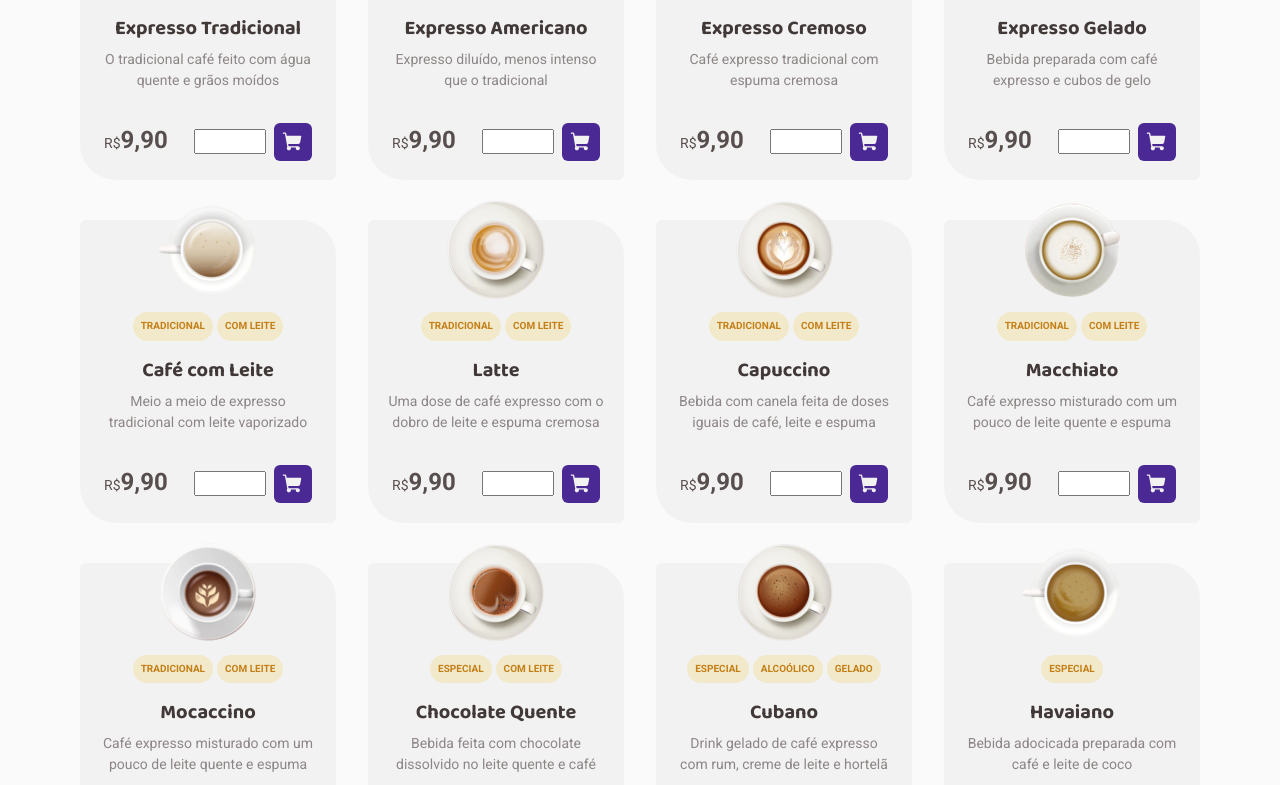
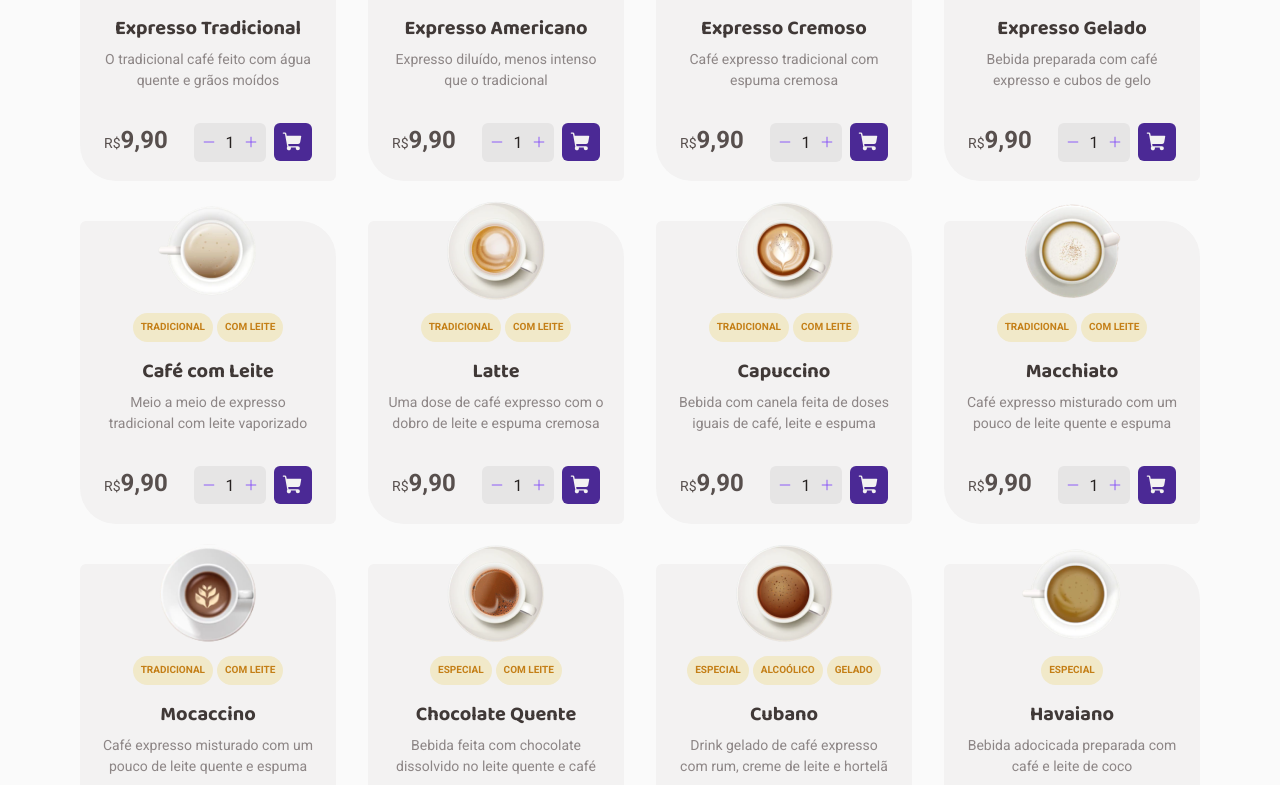
Before and after one commit to diipacheco/coffee-delivery, a React (Vite) app: page / in a window 1280 px wide. Shown: the part 935-1720 px from the top of the page. Built offline with nearby package versions, Linux system fonts and the light colour scheme.

Commit message:
Finish add to cart button layout

```diff
--- a/src/components/Card/index.tsx
+++ b/src/components/Card/index.tsx
@@ -2,6 +2,7 @@ import { useTheme } from 'styled-components';
 import { ShoppingCart } from 'phosphor-react';
 
 import { CoffeeInfo, Container, Tags, Tag, Control, Price, Order } from './styles';
+import { QuantityInput } from '../Form/QuantityInput';
 
 interface CardProps {
   coffee: {
@@ -38,10 +39,7 @@ export function Card({ coffee }: CardProps) {
         </Price>
 
         <Order>
-          {/**
-            Fazer o input em um componente separado de form
-           */}
-          <input type="number" />
+          <QuantityInput />
           <button type="button">
             <ShoppingCart size={22} weight="fill" color={theme.colors.baseColors.baseCard} />
           </button>
--- a/src/components/Card/styles.ts
+++ b/src/components/Card/styles.ts
@@ -93,10 +93,6 @@ export const Order = styled.div`
   align-items: center;
   gap: 0.5rem;
 
-  > input {
-    max-width: 4.5rem;
-  }
-
   > button {
     width: 2.375rem;
     height: 2.375rem;
--- /dev/null
+++ b/src/components/Form/QuantityInput/index.tsx
@@ -0,0 +1,16 @@
+import { Minus, Plus } from 'phosphor-react';
+import { Container } from './styles';
+
+export function QuantityInput() {
+  return (
+    <Container>
+      <button>
+        <Minus />
+      </button>
+      <span>1</span>
+      <button>
+        <Plus />
+      </button>
+    </Container>
+  );
+}
--- /dev/null
+++ b/src/components/Form/QuantityInput/styles.ts
@@ -0,0 +1,34 @@
+import { styled } from 'styled-components';
+
+export const Container = styled.div`
+  width: 4.5rem;
+  display: flex;
+  justify-content: space-between;
+  align-items: center;
+  gap: 0.25rem;
+
+  border-radius: 6px;
+  background-color: ${({ theme }) => theme.colors.baseColors.baseButton};
+  padding: 0.5rem;
+
+  button {
+    background-color: transparent;
+    display: flex;
+    align-items: center;
+  }
+
+  button svg {
+    color: ${({ theme }) => theme.colors.productColors.purple};
+
+    transition: all 0.2s;
+
+    &:hover {
+      color: ${({ theme }) => theme.colors.productColors.purpleDark};
+    }
+  }
+
+  span {
+    padding-top: 0.125rem;
+    color: ${({ theme }) => theme.colors.baseColors.baseTitle};
+  }
+`;
```
